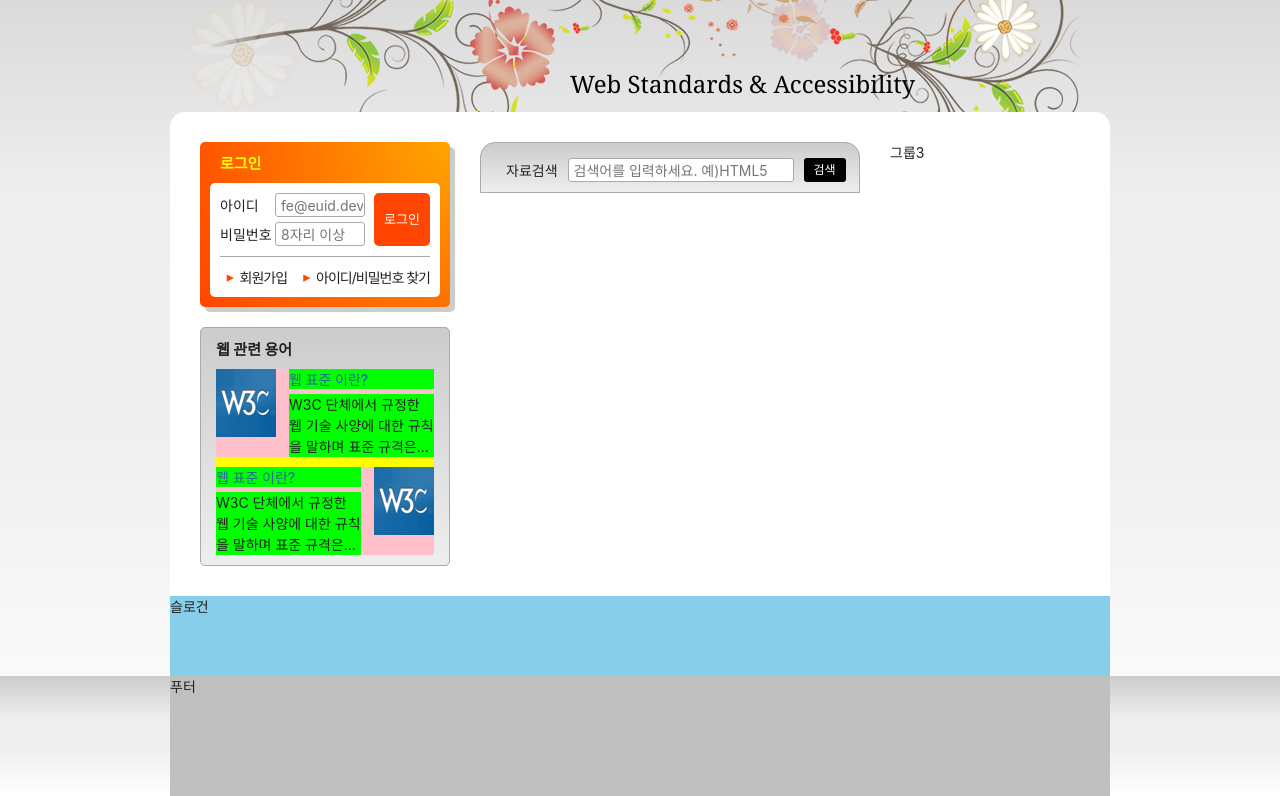
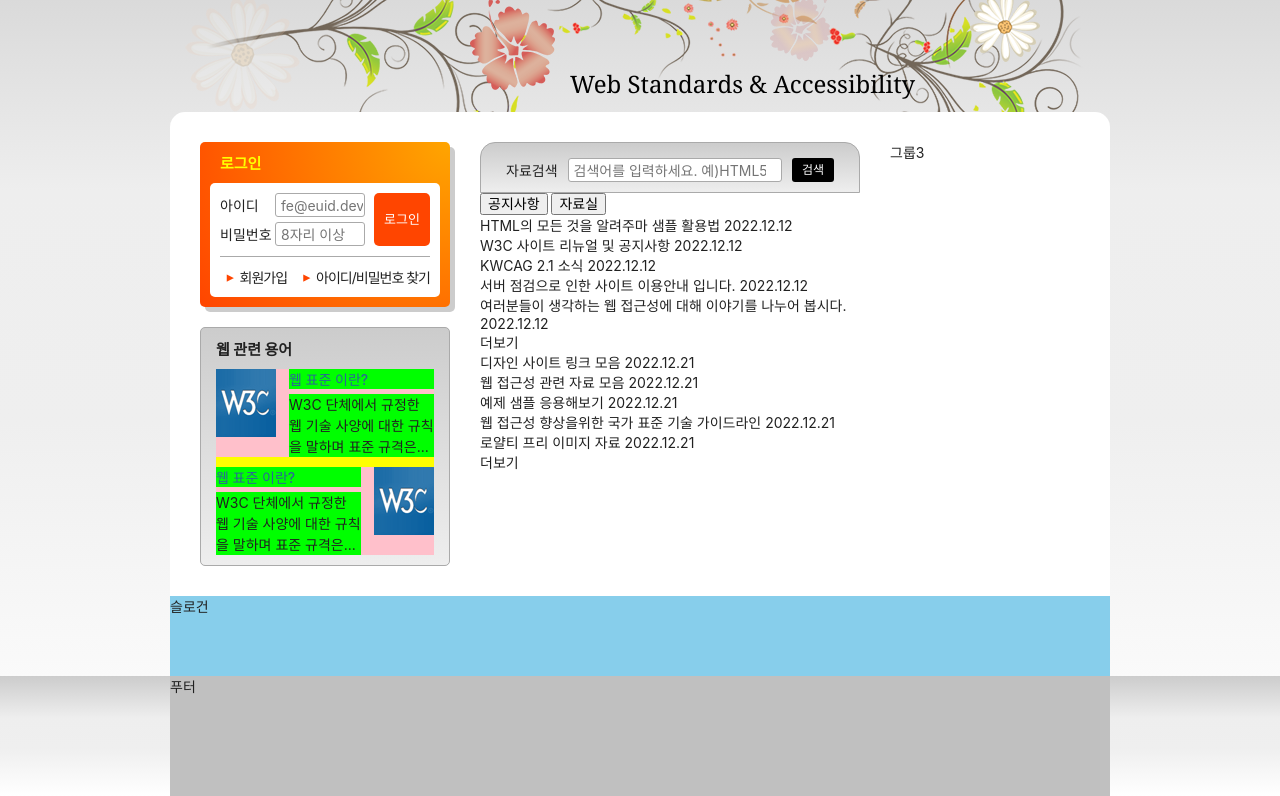
Before and after one commit to jh1109/HTML5, a plain HTML site: page index.html in a window 1280 px wide. Shown: the part 135-931 px from the top of the page. Drawn offline with Linux system fonts and the light colour scheme; some icons are missing; a web font is replaced by a local one.

Commit message:
공지사항 및 자료실 마크업

```diff
--- a/index.html
+++ b/index.html
@@ -193,6 +193,62 @@
           </div>
         </fieldset>
       </form>
+      <div class="board">
+        <div class="tab-list" role="tablist">
+          <button type="button" class="tab" role="tab" aria-selected="true" aria-controls="notice" id="noticeButton">공지사항</button>
+          <button type="button" class="tab" role="tab" aria-selected="false" aria-controls="archive" id="archiveButton">자료실</button>
+        </div>
+        <div class="notice tab-panel" role="tabpanel" id="notice" aria-labelledby="noticeButton">
+          <ul class="board-list">
+            <li>
+              <a class="icon-stop" href="/">HTML의 모든 것을 알려주마 샘플 활용법</a>
+              <time datetime="2022-12-12T13:53:45">2022.12.12</time>
+            </li>
+            <li>
+              <a class="icon-stop" href="/">W3C 사이트 리뉴얼 및 공지사항</a>
+              <time datetime="2022-12-12T13:53:45">2022.12.12</time>
+            </li>
+            <li>
+              <a class="icon-stop" href="/">KWCAG 2.1 소식</a>
+              <time datetime="2022-12-12T13:53:45">2022.12.12</time>
+            </li>
+            <li>
+              <a class="icon-stop" href="/">서버 점검으로 인한 사이트 이용안내 입니다.</a>
+              <time datetime="2022-12-12T13:53:45">2022.12.12</time>
+            </li>
+            <li>
+              <a class="icon-stop" href="/">여러분들이 생각하는 웹 접근성에 대해 이야기를 나누어 봅시다.</a>
+              <time datetime="2022-12-12T13:53:45">2022.12.12</time>
+            </li>
+          </ul>
+          <a href="/" class="board-more icon-plus" aria-labelledby="noticeButton">더보기</a>
+        </div>
+        <div class="archive tab-panel" role="tabpanel" id="archive" aria-labelledby="archiveButton">
+          <ul class="board-list">
+            <li>
+              <a class="icon-stop" href="/">디자인 사이트 링크 모음</a>
+              <time datetime="2022-12-21T13:53:45">2022.12.21</time>
+            </li>
+            <li>
+              <a class="icon-stop" href="/">웹 접근성 관련 자료 모음</a>
+              <time datetime="2022-12-21T13:53:45">2022.12.21</time>
+            </li>
+            <li>
+              <a class="icon-stop" href="/">예제 샘플 응용해보기</a>
+              <time datetime="2022-12-21T13:53:45">2022.12.21</time>
+            </li>
+            <li>
+              <a class="icon-stop" href="/">웹 접근성 향상을위한 국가 표준 기술 가이드라인</a>
+              <time datetime="2022-12-21T13:53:45">2022.12.21</time>
+            </li>
+            <li>
+              <a class="icon-stop" href="/">로얄티 프리 이미지 자료</a>
+              <time datetime="2022-12-21T13:53:45">2022.12.21</time>
+            </li>
+          </ul>
+          <a href="/" class="board-more icon-plus" aria-labelledby="archiveButton">더보기</a>
+        </div>
+      </div>
     </div>
     <div class="group group3">그룹3</div>
   </main>
--- a/styles/style.css
+++ b/styles/style.css
@@ -413,7 +413,8 @@ body {
   padding-right: 10px;
 }
 .form-group-label {
-  white-space: nowrap;
+  /* white-space: nowrap; */
+  flex-shrink: 0;
   margin-right: 10px;
 }
 .form-group-input {
@@ -422,10 +423,12 @@ body {
   height: 24px;
   padding: 1px 1px 1px 5px;
   flex-grow: 1;
+  width: 100%
   /* min-width: 0; */
 }
 .search-button {
-  white-space: nowrap;
+  /* white-space: nowrap; */
+  flex-shrink: 0;
   background-color: #000;
   color: #fff;
   height: 24px;
```
